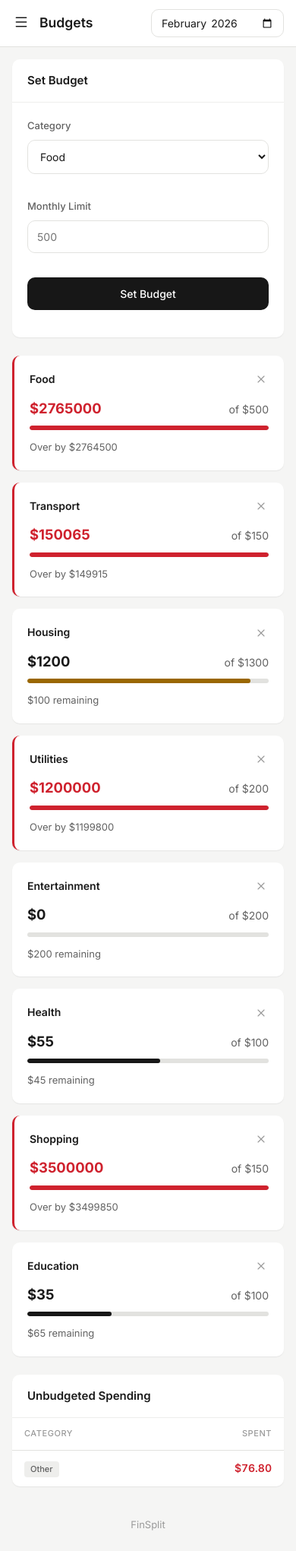
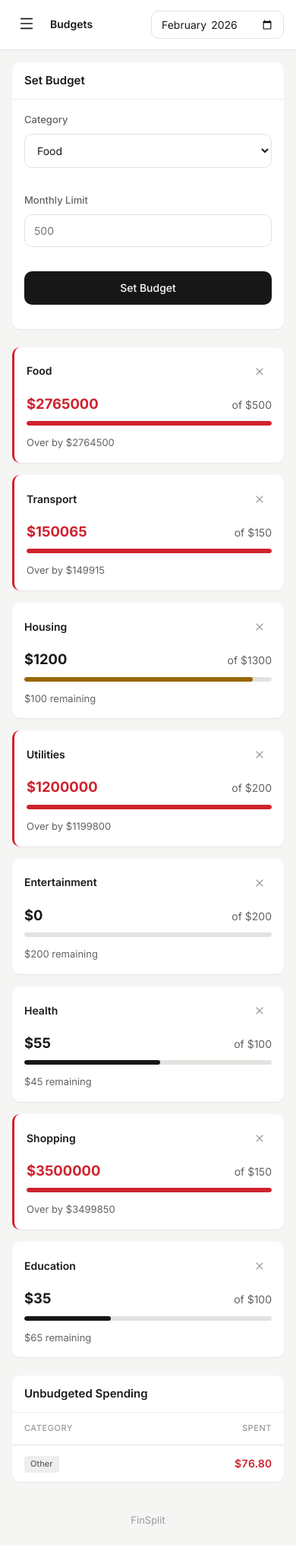
Before and after one commit to UmarbekFU/finsplit, a Flask app: page /budgets in a window 390 px wide. Shown: the whole page at 76% size. After the commit the page ends 2008 px from the top, so only its background shows below. Run offline with Flask 3, Linux system fonts and the light colour scheme.

Commit message:
custom color palette + mobile improvements

```diff
--- a/static/style.css
+++ b/static/style.css
@@ -636,13 +636,28 @@ input[type="month"] {
     border: none;
     cursor: pointer;
     color: var(--color-text);
-    padding: 2px;
+    padding: var(--space-2);
+    -webkit-tap-highlight-color: transparent;
 }
-.mobile-toggle svg { width: 20px; height: 20px; }
+.mobile-toggle svg { width: 22px; height: 22px; }
+
+.sidebar-backdrop {
+    display: none;
+    position: fixed;
+    inset: 0;
+    background: rgba(0,0,0,0.3);
+    z-index: 99;
+    -webkit-tap-highlight-color: transparent;
+}
 
 @media (max-width: 768px) {
-    .sidebar { transform: translateX(-100%); transition: transform 200ms; }
-    .sidebar.open { transform: translateX(0); }
+    .sidebar {
+        transform: translateX(-100%);
+        transition: transform 200ms ease;
+        box-shadow: none;
+    }
+    .sidebar.open { transform: translateX(0); box-shadow: 4px 0 24px rgba(0,0,0,0.12); }
+    .sidebar.open + .sidebar-backdrop { display: block; }
     .main-content { margin-left: 0; }
     .mobile-toggle { display: block; }
     .page-body { padding: var(--space-4); }
@@ -651,10 +666,30 @@ input[type="month"] {
     .form-row.cols-3 { grid-template-columns: 1fr 1fr; }
     .split-layout { grid-template-columns: 1fr; }
     .grid-2 { grid-template-columns: 1fr; }
+    .budget-grid { grid-template-columns: 1fr; }
+
+    /* bigger touch targets */
+    .btn { min-height: 44px; }
+    .btn-sm { min-height: 36px; }
+    .delete-btn { padding: var(--space-2); }
+    .sidebar-nav a { padding: var(--space-3) var(--space-3); font-size: var(--text-md); }
+
+    /* table: let it scroll but hint at it */
+    .table-wrapper { -webkit-overflow-scrolling: touch; }
+
+    /* header stat on own line */
+    .page-header { flex-wrap: wrap; gap: var(--space-2); }
+    .header-stat { font-size: var(--text-sm); }
 }
+
 @media (max-width: 480px) {
     .stats-grid, .stats-grid-hero { grid-template-columns: 1fr; }
     .form-row.cols-2, .form-row.cols-3 { grid-template-columns: 1fr; }
+    .page-header h1 { font-size: var(--text-base); }
+    .card-body { padding: var(--space-4); }
+    .card-header { padding: var(--space-3) var(--space-4); }
+    .budget-card { padding: var(--space-4); }
+    .stat-card { padding: var(--space-4); }
 }
 
 /* ---- Telegram WebApp Mode ---- */
--- a/templates/base.html
+++ b/templates/base.html
@@ -33,11 +33,12 @@
                 <a href="/split" {% if '/split' in request.path %}class="active"{% endif %}>Split</a>
             </nav>
         </aside>
+        <div class="sidebar-backdrop" id="sidebar-backdrop"></div>
 
         <div class="main-content">
             <header class="page-header">
                 <div class="page-header-left">
-                    <button class="mobile-toggle" onclick="document.getElementById('sidebar').classList.toggle('open')">
+                    <button class="mobile-toggle" id="mobile-toggle">
                         <i data-lucide="menu"></i>
                     </button>
                     <h1>{% block page_title %}FinSplit{% endblock %}</h1>
@@ -68,6 +69,18 @@
     {% block scripts %}{% endblock %}
     <script>
     (function() {
+        var sb = document.getElementById('sidebar');
+        var bd = document.getElementById('sidebar-backdrop');
+        var btn = document.getElementById('mobile-toggle');
+        function toggleSidebar() { sb.classList.toggle('open'); }
+        function closeSidebar() { sb.classList.remove('open'); }
+        if (btn) btn.addEventListener('click', toggleSidebar);
+        if (bd) bd.addEventListener('click', closeSidebar);
+        sb.querySelectorAll('a').forEach(function(a) { a.addEventListener('click', closeSidebar); });
+    })();
+    </script>
+    <script>
+    (function() {
         var tg = window.Telegram && window.Telegram.WebApp;
         if (!tg || !tg.initData) return;
         document.body.classList.add('tg-mode');
```
